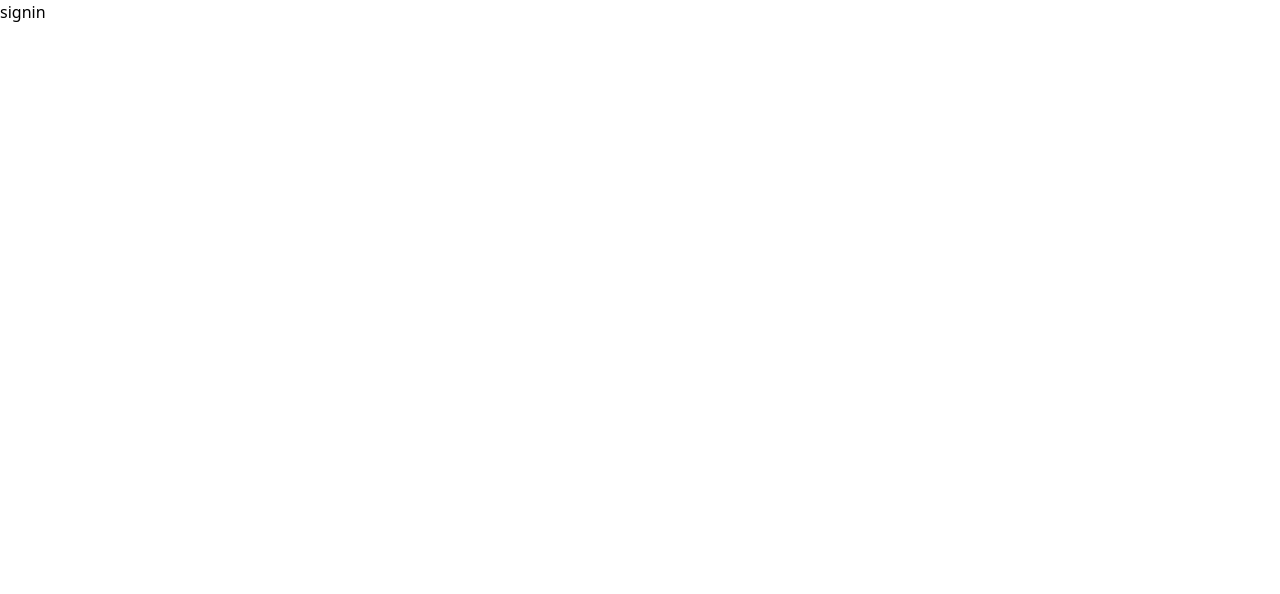
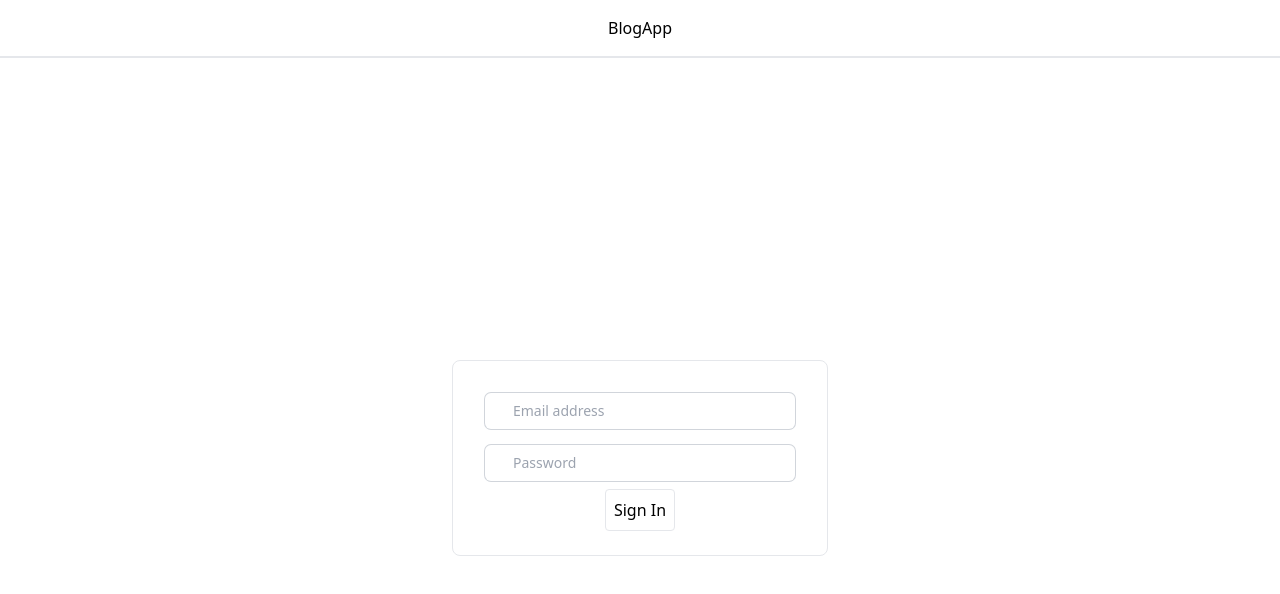
Before and after one commit to Yh010/BlogApp, a React (Vite) app in the folder frontend/: page /signin in a window 1280 px wide. Shown: the top 594 px of the page. Built offline with nearby package versions, Linux system fonts and the light colour scheme.

Commit message:
signup and signin page

```diff
--- /dev/null
+++ b/frontend/src/components/Navbar.tsx
@@ -0,0 +1,3 @@
+export const Navbar = () => {
+  return <div className="border-b-2 flex justify-center p-4">BlogApp</div>;
+};
--- /dev/null
+++ b/frontend/src/components/signupComponents/SignupButton.tsx
@@ -0,0 +1,11 @@
+interface SignUpButtonProps {
+  text: string;
+}
+
+export const SignUpButton: React.FC<SignUpButtonProps> = ({ text }) => {
+  return (
+    <div className="flex justify-center">
+      <button className="border rounded p-2">{text}</button>
+    </div>
+  );
+};
--- /dev/null
+++ b/frontend/src/components/signupComponents/inputBox.tsx
@@ -0,0 +1,16 @@
+interface InputProps {
+  placeholder: string;
+}
+export const InputBox: React.FC<InputProps> = ({ placeholder }) => {
+  return (
+    <div className="flex justify-center p-2 span">
+      <input
+        type="text"
+        name="price"
+        id="price"
+        className="block rounded-md border-0 py-1.5 pl-7 pr-20 text-gray-900 ring-1  ring-gray-300 placeholder:text-gray-400  sm:text-sm sm:leading-6"
+        placeholder={placeholder}
+      />
+    </div>
+  );
+};
--- a/frontend/src/main.tsx
+++ b/frontend/src/main.tsx
@@ -1,10 +1,12 @@
-import React from 'react'
-import ReactDOM from 'react-dom/client'
-import App from './App.tsx'
-import './index.css'
+import React from "react";
+import ReactDOM from "react-dom/client";
+import App from "./App.tsx";
+import "./index.css";
+import { Navbar } from "./components/Navbar.tsx";
 
-ReactDOM.createRoot(document.getElementById('root')!).render(
+ReactDOM.createRoot(document.getElementById("root")!).render(
   <React.StrictMode>
+    <Navbar />
     <App />
-  </React.StrictMode>,
-)
+  </React.StrictMode>
+);
--- a/frontend/src/pages/SignIn.tsx
+++ b/frontend/src/pages/SignIn.tsx
@@ -1,3 +1,14 @@
+import { InputBox } from "../components/signupComponents/inputBox";
+import { SignUpButton } from "../components/signupComponents/SignupButton";
+
 export const Signin = () => {
-  return <div>signin</div>;
+  return (
+    <div className="flex justify-center items-center h-screen">
+      <div className="border p-6 rounded-lg">
+        <InputBox placeholder="Email address" />
+        <InputBox placeholder="Password" />
+        <SignUpButton text="Sign In" />
+      </div>
+    </div>
+  );
 };
--- a/frontend/src/pages/SignUp.tsx
+++ b/frontend/src/pages/SignUp.tsx
@@ -1,3 +1,14 @@
+import { InputBox } from "../components/signupComponents/inputBox";
+import { SignUpButton } from "../components/signupComponents/SignupButton";
+
 export const Signup = () => {
-  return <div>signup</div>;
+  return (
+    <div className="flex justify-center items-center h-screen">
+      <div className="border p-6 rounded-lg">
+        <InputBox placeholder="Email address" />
+        <InputBox placeholder="Password" />
+        <SignUpButton text="Sign Up" />
+      </div>
+    </div>
+  );
 };
```
